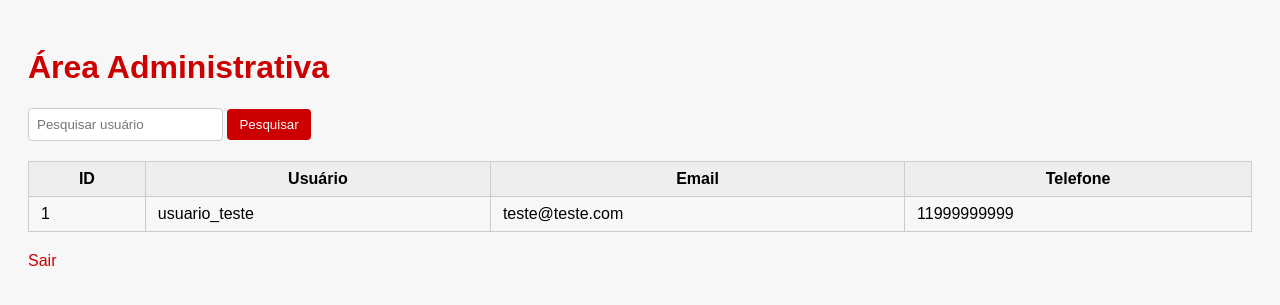
After one commit to RuthlessMercy307/proyecto-marcos, a PHP site: page /proyecto/admin.php in a window 1280 px wide. The commit adds this page. Shown: the top 305 px of the page. Run offline with PHP 8.4, Linux system fonts and the light colour scheme; a user stored in the database is signed in; data comes from the database, SQL or seed files in the repository.

Commit message:
Add admin area with search and update login

```diff
--- /dev/null
+++ b/proyecto/admin.php
@@ -0,0 +1,52 @@
+<?php
+session_start();
+if (!isset($_SESSION['usuario']) || $_SESSION['usuario'] !== 'admin') {
+    header("Location: login_index.php");
+    exit();
+}
+
+include 'conexao.php';
+
+$search = isset($_GET['search']) ? trim($_GET['search']) : '';
+
+if ($search !== '') {
+    $stmt = $pdo->prepare("SELECT id, usuario, email, telefone FROM usuarios WHERE usuario LIKE :search");
+    $stmt->bindValue(':search', "%$search%", PDO::PARAM_STR);
+} else {
+    $stmt = $pdo->prepare("SELECT id, usuario, email, telefone FROM usuarios");
+}
+$stmt->execute();
+$usuarios = $stmt->fetchAll(PDO::FETCH_ASSOC);
+?>
+<!DOCTYPE html>
+<html lang="pt-BR">
+<head>
+    <meta charset="UTF-8">
+    <title>Painel Administrativo</title>
+    <link rel="stylesheet" href="css/admin.css">
+</head>
+<body>
+    <h1>Área Administrativa</h1>
+    <form method="get" class="search-form">
+        <input type="text" name="search" placeholder="Pesquisar usuário" value="<?php echo htmlspecialchars($search); ?>">
+        <button type="submit">Pesquisar</button>
+    </form>
+    <table>
+        <tr>
+            <th>ID</th>
+            <th>Usuário</th>
+            <th>Email</th>
+            <th>Telefone</th>
+        </tr>
+        <?php foreach ($usuarios as $u): ?>
+        <tr>
+            <td><?php echo htmlspecialchars($u['id']); ?></td>
+            <td><?php echo htmlspecialchars($u['usuario']); ?></td>
+            <td><?php echo htmlspecialchars($u['email']); ?></td>
+            <td><?php echo htmlspecialchars($u['telefone']); ?></td>
+        </tr>
+        <?php endforeach; ?>
+    </table>
+    <a href="logout.php">Sair</a>
+</body>
+</html>
--- /dev/null
+++ b/proyecto/css/admin.css
@@ -0,0 +1,53 @@
+body {
+    font-family: Arial, sans-serif;
+    background: #f7f7f7;
+    padding: 20px;
+}
+
+h1 {
+    color: #c00;
+}
+
+.search-form {
+    margin-bottom: 20px;
+}
+
+.search-form input {
+    padding: 8px;
+    border: 1px solid #ccc;
+    border-radius: 4px;
+}
+
+.search-form button {
+    padding: 8px 12px;
+    background: #c00;
+    color: #fff;
+    border: none;
+    border-radius: 4px;
+    cursor: pointer;
+}
+
+.table-container {
+    overflow-x: auto;
+}
+
+table {
+    width: 100%;
+    border-collapse: collapse;
+}
+
+th, td {
+    padding: 8px 12px;
+    border: 1px solid #ccc;
+}
+
+th {
+    background: #eee;
+}
+
+a {
+    display: inline-block;
+    margin-top: 20px;
+    color: #c00;
+    text-decoration: none;
+}
--- a/proyecto/login.php
+++ b/proyecto/login.php
@@ -29,7 +29,11 @@ if ($stmt->rowCount() > 0) {
         $_SESSION['usuario'] = $dadosUsuario['usuario'];
         $_SESSION['email']   = $dadosUsuario['email']; // pode usar depois se precisar
 
-        header("Location: cliente.php");
+        if ($dadosUsuario['usuario'] === 'admin') {
+            header("Location: admin.php");
+        } else {
+            header("Location: cliente.php");
+        }
         exit();
     } else {
         header('Location: login_index.php?error=' . urlencode("Senha incorreta!"));
```
Also changed, not shown: README.md.
